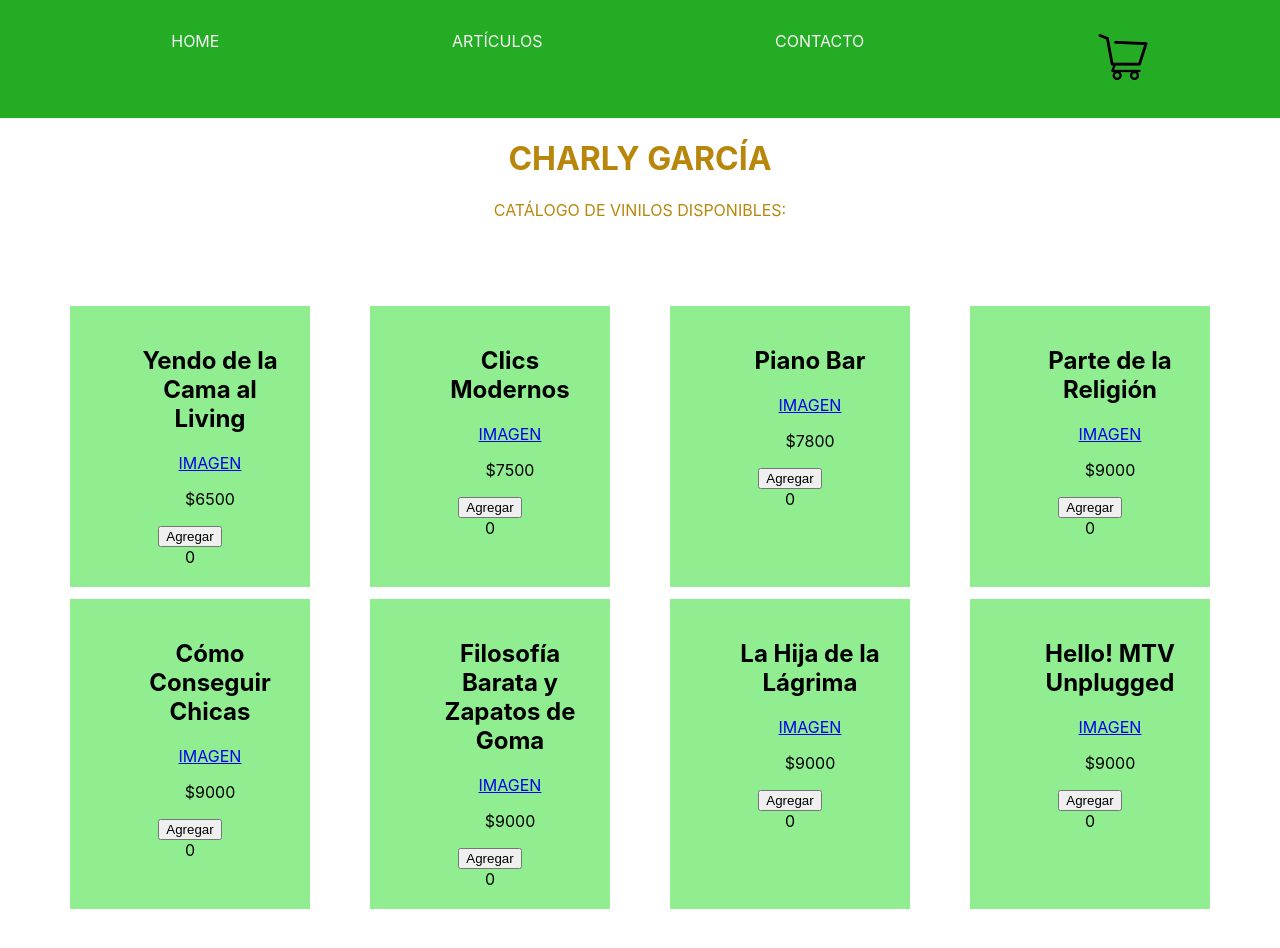
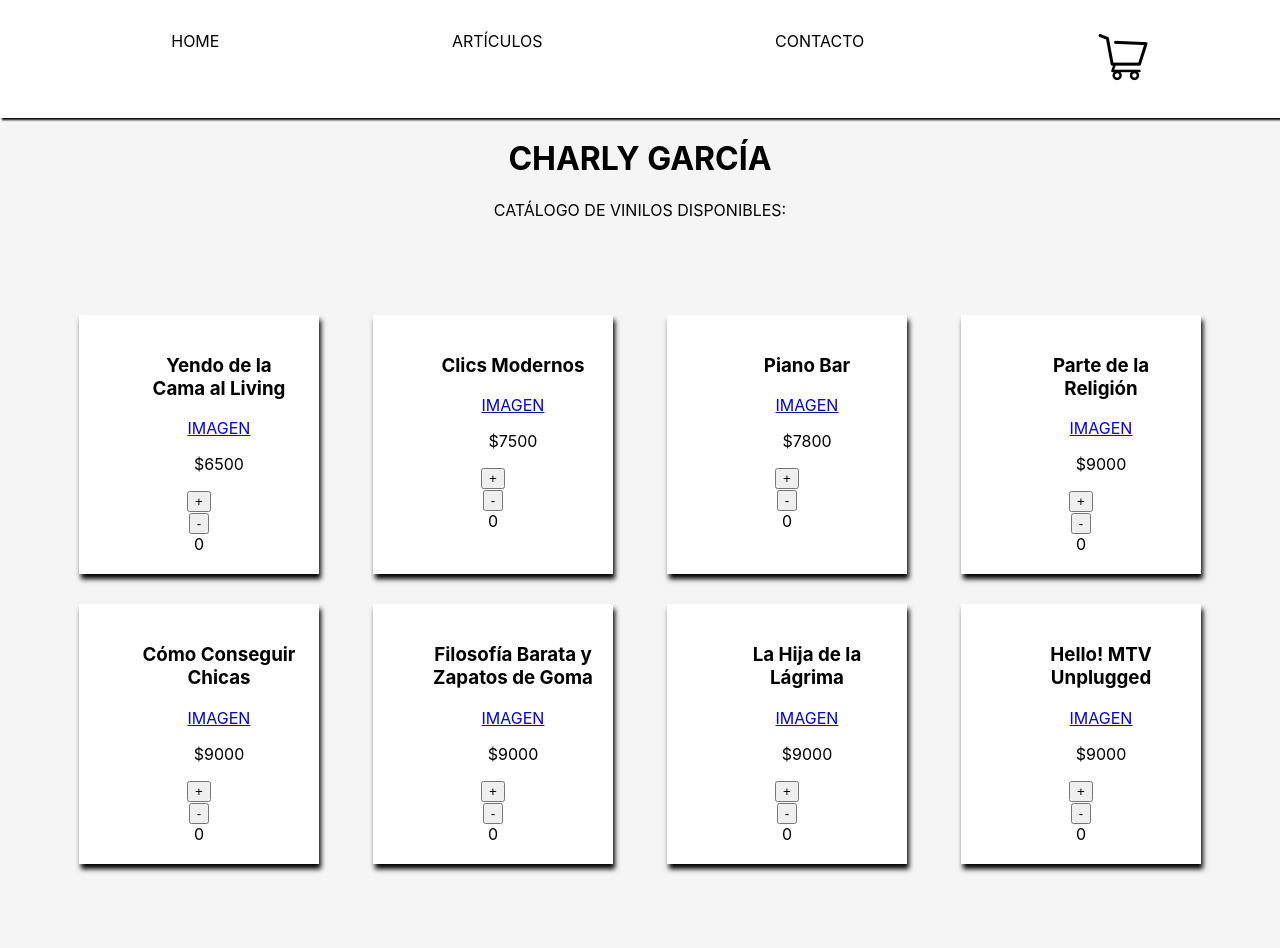
Before and after one commit to mariananizetich/PreEntrega1-MarianaNizetich, a React (Create React App) app: page / in a window 1280 px wide. Shown: the top 948 px of the page. Built offline with nearby package versions, Linux system fonts and the light colour scheme; the HTML template or start-up script is replaced by a standard one.

Commit message:
cambio estilos y agrego contador de productos

```diff
--- a/src/Components/Container/Button.js
+++ b/src/Components/Container/Button.js
@@ -1,25 +1,31 @@
 import { useState } from "react"
 
+const stock = 8
 
-const Button = ({children
-}) =>{
-    const [suma, setSuma] = useState(0)
+const Button = () =>{
+    const [contador, setContador] = useState(0)
+
+
+    const suma = () =>{
+        contador < stock ? setContador(contador+1) : console.log("Hay 8 vinilos en stock")
+    }
+    const resta = () =>{
+        contador >0 ? setContador(contador-1) : console.log("Valor incorrecto.")
+
+    }
+
+    return (<div>
+
+        <button onClick={suma}>+</button>
+        <br></br>
+        <button onClick={resta}>-</button>
+        <div>
+        {String(contador)}
+        </div>
+        </div>)
 
 
 
-    const clickHandler = () =>{
-            setSuma(suma+1)
-    }
-    return(
-        <div>
-            <button onClick={clickHandler}>
-            {children}
-            </button>
-            <div>
-            {String(suma)}
-            </div>
-        </div>
-    )
 }
 
 export default Button
--- a/src/Components/Container/Items.css
+++ b/src/Components/Container/Items.css
@@ -1,10 +1,13 @@
-
+body {
+    background-color: whitesmoke
+}
 .cards {
     padding: 20px;
-    margin: 6px;
+    margin: 15px;
     width: 200px;
-    background-color: lightgreen;
+    background-color: white;
     color: black;
+    box-shadow: 2px 5px 5px black
 
 }
 
--- a/src/Components/Container/Items.js
+++ b/src/Components/Container/Items.js
@@ -8,7 +8,7 @@
         <div  className="cards">
           <ul>
             <li>
-            <h2>{producto}</h2>
+            <h3>{producto}</h3>
             </li>
             <li>
               <a href="#">IMAGEN</a>
@@ -17,12 +17,7 @@
             <p>{precio}</p>
             </li>
           </ul>
-
-          <Button>Agregar</Button>
-
-
-
-
+          <Button>+</Button>
     </div>
 
     )
--- a/src/Components/Container/Titulo.css
+++ b/src/Components/Container/Titulo.css
@@ -1,3 +1,3 @@
 .titulo {
-    color: darkgoldenrod;
+    color: black;
 }
--- a/src/Components/NavBar/NavBar.css
+++ b/src/Components/NavBar/NavBar.css
@@ -3,8 +3,9 @@
 
 
     padding: 15px;
-    background-color: rgb(37, 172, 37);
-    color: whitesmoke;
+    background-color: white;
+    color: black;
+    box-shadow: 2px 2px 2px black
 
   }
 
@@ -16,5 +17,5 @@
 
   .lista li a {
     text-decoration: none;
-    color: whitesmoke;
+    color: black;
   }
```
Also changed, not shown: src/Components/Container/ButtonResta.js (added).
